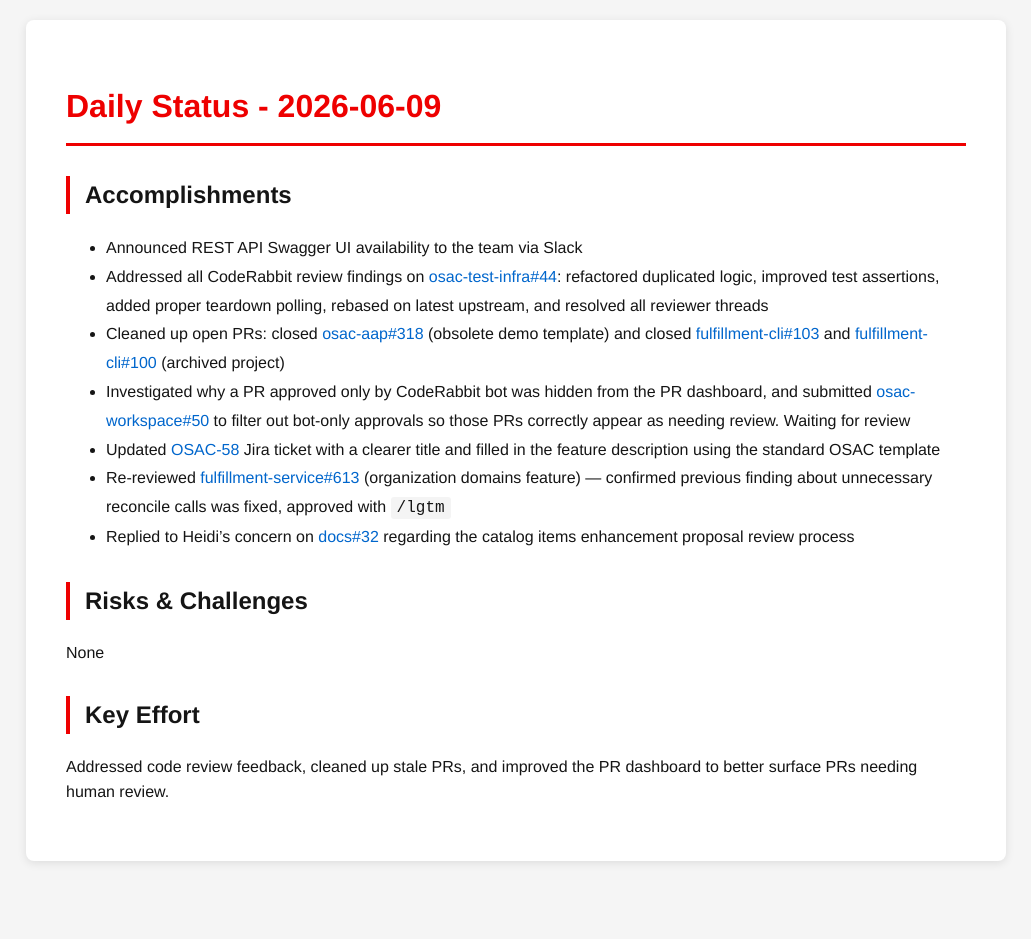
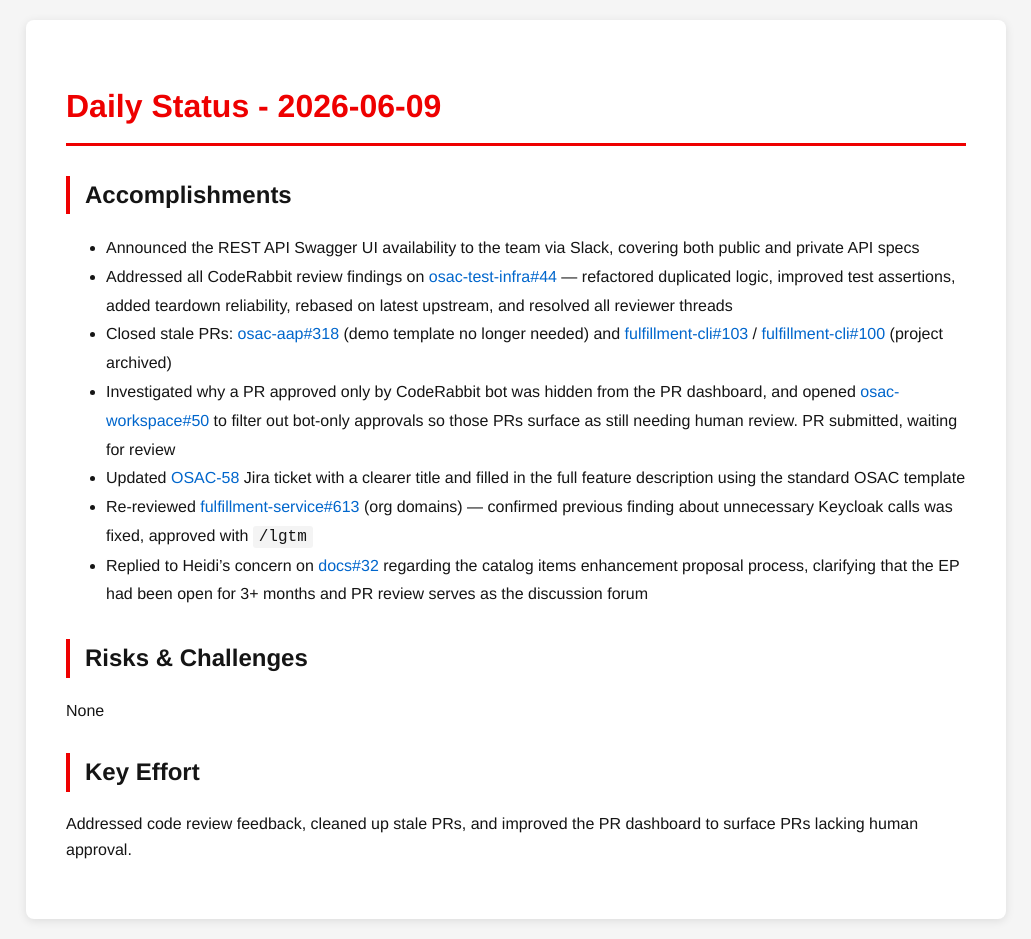
Before and after one commit to tzvatot/daily-status, a Jekyll site: the page built from 2026-06-09.md, in a window 1280 px wide. Shown: the whole page, without its empty margins (124-1155 px from the left). Built offline with Jekyll 4.4.1, drawn with Linux system fonts in a browser that asks for light colours; before the commit the page ends 900 px from its top, so only the background shows below that.

Commit message:
Daily status update - 2026-06-09

```diff
--- a/2026-06-09.md
+++ b/2026-06-09.md
@@ -7,16 +7,16 @@
 # Daily Status - 2026-06-09
 
 ## Accomplishments
-- Announced REST API Swagger UI availability to the team via Slack
-- Addressed all CodeRabbit review findings on [osac-test-infra#44](https://github.com/osac-project/osac-test-infra/pull/44): refactored duplicated logic, improved test assertions, added proper teardown polling, rebased on latest upstream, and resolved all reviewer threads
-- Cleaned up open PRs: closed [osac-aap#318](https://github.com/osac-project/osac-aap/pull/318) (obsolete demo template) and closed [fulfillment-cli#103](https://github.com/osac-project/fulfillment-cli/pull/103) and [fulfillment-cli#100](https://github.com/osac-project/fulfillment-cli/pull/100) (archived project)
-- Investigated why a PR approved only by CodeRabbit bot was hidden from the PR dashboard, and submitted [osac-workspace#50](https://github.com/osac-project/osac-workspace/pull/50) to filter out bot-only approvals so those PRs correctly appear as needing review. Waiting for review
-- Updated [OSAC-58](https://redhat.atlassian.net/browse/OSAC-58) Jira ticket with a clearer title and filled in the feature description using the standard OSAC template
-- Re-reviewed [fulfillment-service#613](https://github.com/osac-project/fulfillment-service/pull/613) (organization domains feature) — confirmed previous finding about unnecessary reconcile calls was fixed, approved with `/lgtm`
-- Replied to Heidi's concern on [docs#32](https://github.com/osac-project/docs/pull/32) regarding the catalog items enhancement proposal review process
+- Announced the REST API Swagger UI availability to the team via Slack, covering both public and private API specs
+- Addressed all CodeRabbit review findings on [osac-test-infra#44](https://github.com/osac-project/osac-test-infra/pull/44) — refactored duplicated logic, improved test assertions, added teardown reliability, rebased on latest upstream, and resolved all reviewer threads
+- Closed stale PRs: [osac-aap#318](https://github.com/osac-project/osac-aap/pull/318) (demo template no longer needed) and [fulfillment-cli#103](https://github.com/osac-project/fulfillment-cli/pull/103) / [fulfillment-cli#100](https://github.com/osac-project/fulfillment-cli/pull/100) (project archived)
+- Investigated why a PR approved only by CodeRabbit bot was hidden from the PR dashboard, and opened [osac-workspace#50](https://github.com/osac-project/osac-workspace/pull/50) to filter out bot-only approvals so those PRs surface as still needing human review. PR submitted, waiting for review
+- Updated [OSAC-58](https://redhat.atlassian.net/browse/OSAC-58) Jira ticket with a clearer title and filled in the full feature description using the standard OSAC template
+- Re-reviewed [fulfillment-service#613](https://github.com/osac-project/fulfillment-service/pull/613) (org domains) — confirmed previous finding about unnecessary Keycloak calls was fixed, approved with `/lgtm`
+- Replied to Heidi's concern on [docs#32](https://github.com/osac-project/docs/pull/32) regarding the catalog items enhancement proposal process, clarifying that the EP had been open for 3+ months and PR review serves as the discussion forum
 
 ## Risks & Challenges
 None
 
 ## Key Effort
-Addressed code review feedback, cleaned up stale PRs, and improved the PR dashboard to better surface PRs needing human review.
+Addressed code review feedback, cleaned up stale PRs, and improved the PR dashboard to surface PRs lacking human approval.
```
